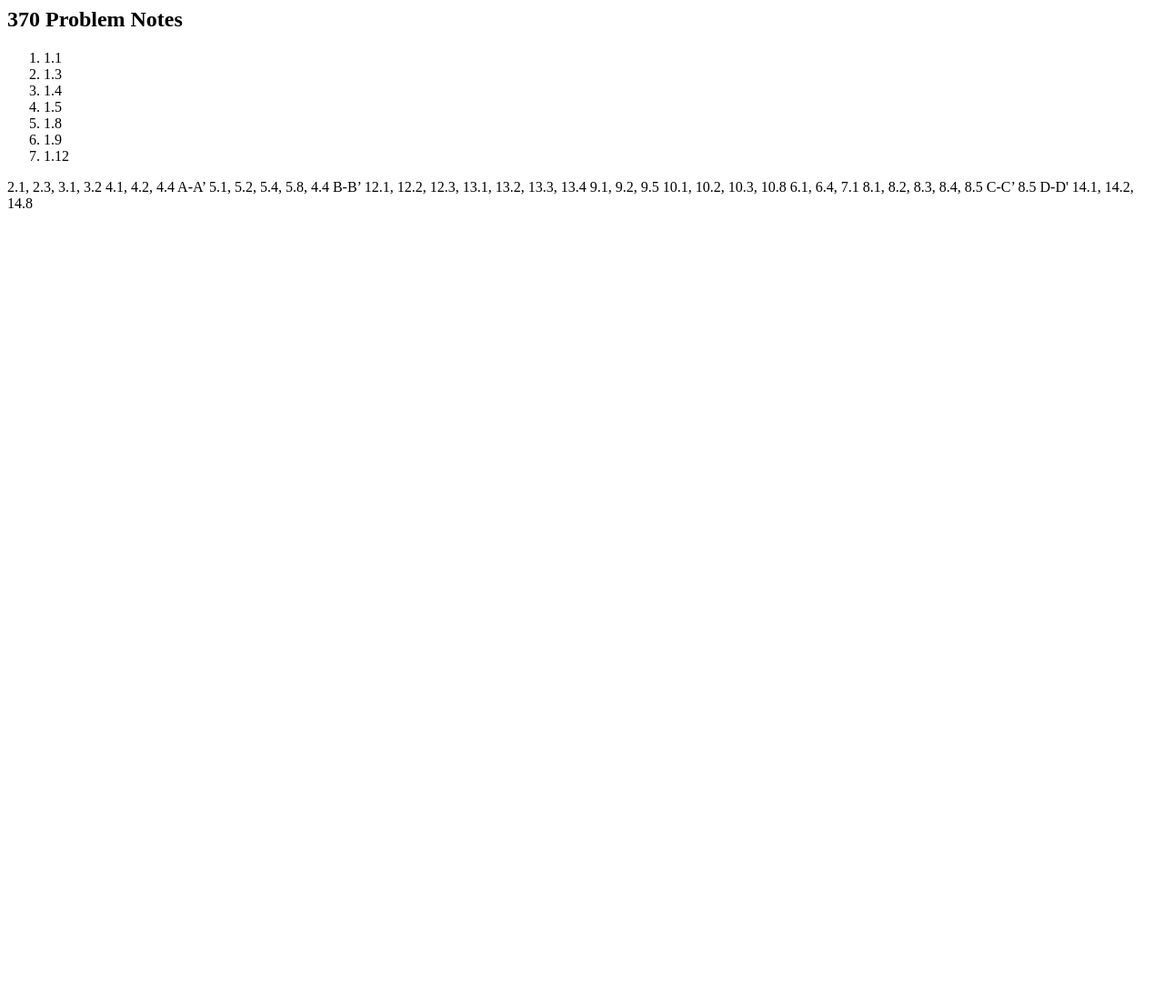
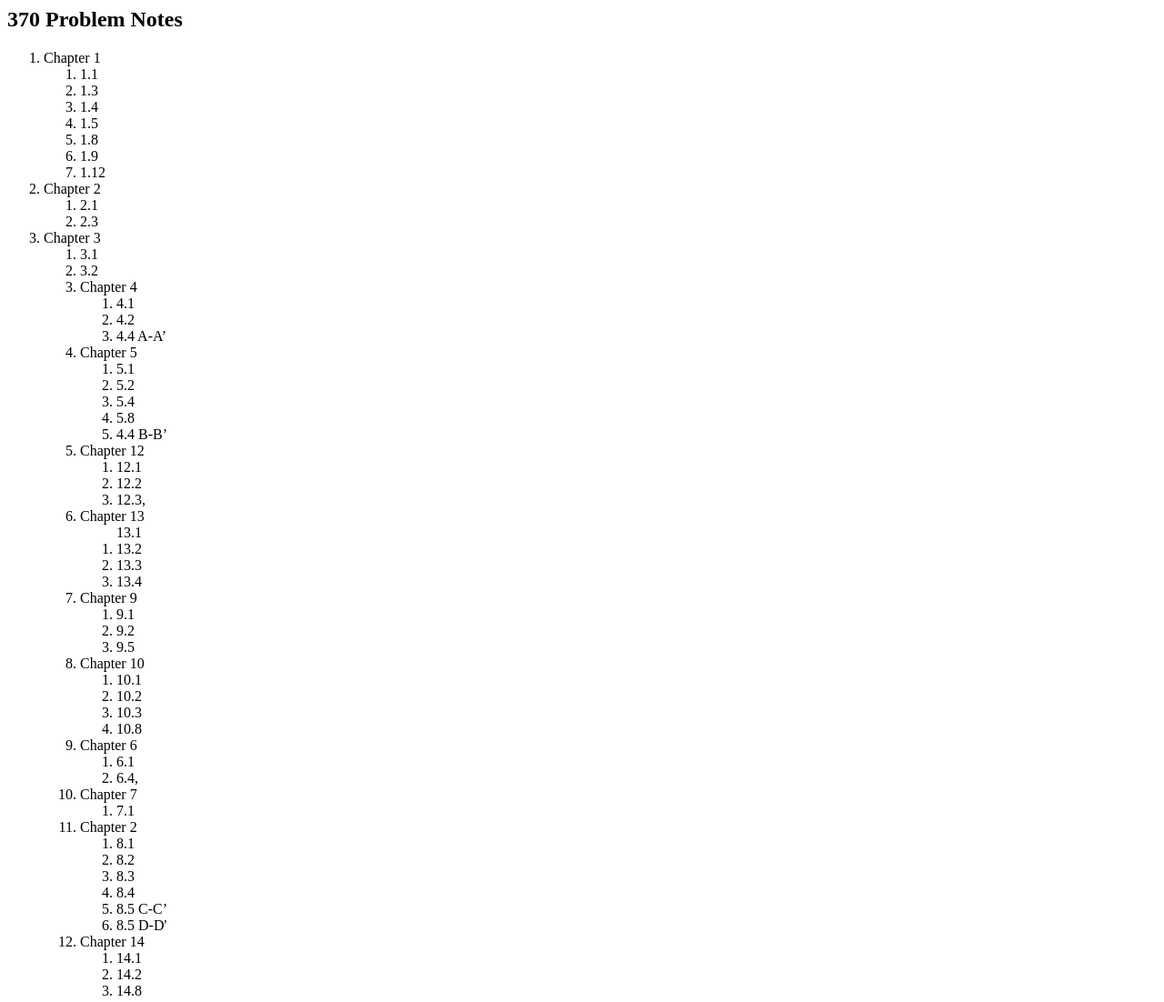
Before and after one commit to savage13/savage13.github.io, a plain HTML site: page 370.html in a window 1280 px wide. Shown: the whole page at 91% size. Before the commit the page ends 800 px from the top, so only its background shows below. Drawn offline with Linux system fonts and the light colour scheme.

Commit message:
Added Table of Contets

```diff
--- a/370.html
+++ b/370.html
@@ -2,6 +2,8 @@
 <head><title>370 Problem Notes</title></head>
 <body>
 <h2>370 Problem Notes</h2>
+<ol>
+  <li> Chapter 1
   <ol>
     <li>1.1
     <li>1.3
@@ -11,15 +13,32 @@
     <li>1.9
     <li>1.12
   </ol>
-2.1, 2.3, 3.1, 3.2
-4.1, 4.2, 4.4 A-A’
-5.1, 5.2, 5.4, 5.8, 4.4 B-B’
-12.1, 12.2, 12.3, 13.1, 13.2, 13.3, 13.4
-9.1, 9.2, 9.5
-10.1, 10.2, 10.3, 10.8
-6.1, 6.4, 7.1
-8.1, 8.2, 8.3, 8.4, 8.5 C-C’
-8.5 D-D'
-14.1, 14.2, 14.8
+  <li>Chapter 2
+<ol>
+  <li>2.1 <li>2.3 </ol>
+  <li>Chapter 3
+
+    <ol>  <li>  3.1 <li> 3.2
+  <li>Chapter 4
+<ol><li>4.1 <li> 4.2<li> 4.4 A-A’</ol>
+  <li>Chapter 5
+<ol><li>5.1 <li> 5.2 <li> 5.4 <li> 5.8 <li> 4.4 B-B’</ol>
+  <li>Chapter 12
+<ol> <li>  12.1 <li> 12.2 <li>12.3, </ol>
+  <li>Chapter 13
+<ol>13.1 <li> 13.2 <li> 13.3 <li> 13.4</ol>
+  <li>Chapter 9
+<ol><li>9.1<li> 9.2<li> 9.5</ol>
+  <li>Chapter 10
+<ol><li>10.1 <li>10.2<li>10.3<li> 10.8</ol>
+  <li>Chapter 6
+<ol><li>6.1<li> 6.4, </ol>
+  <li>Chapter 7
+<ol><li>7.1</ol>
+  <li>Chapter 2
+<ol><li>8.1 <li> 8.2 <li> 8.3 <li> 8.4<li> 8.5 C-C’
+<li>8.5 D-D'</ol>
+  <li>Chapter 14
+<ol><li>14.1 <li> 14.2<li> 14.8</ol>
 </body>
 </html>
```
Lines whose indentation alone changed are shown as unchanged.
